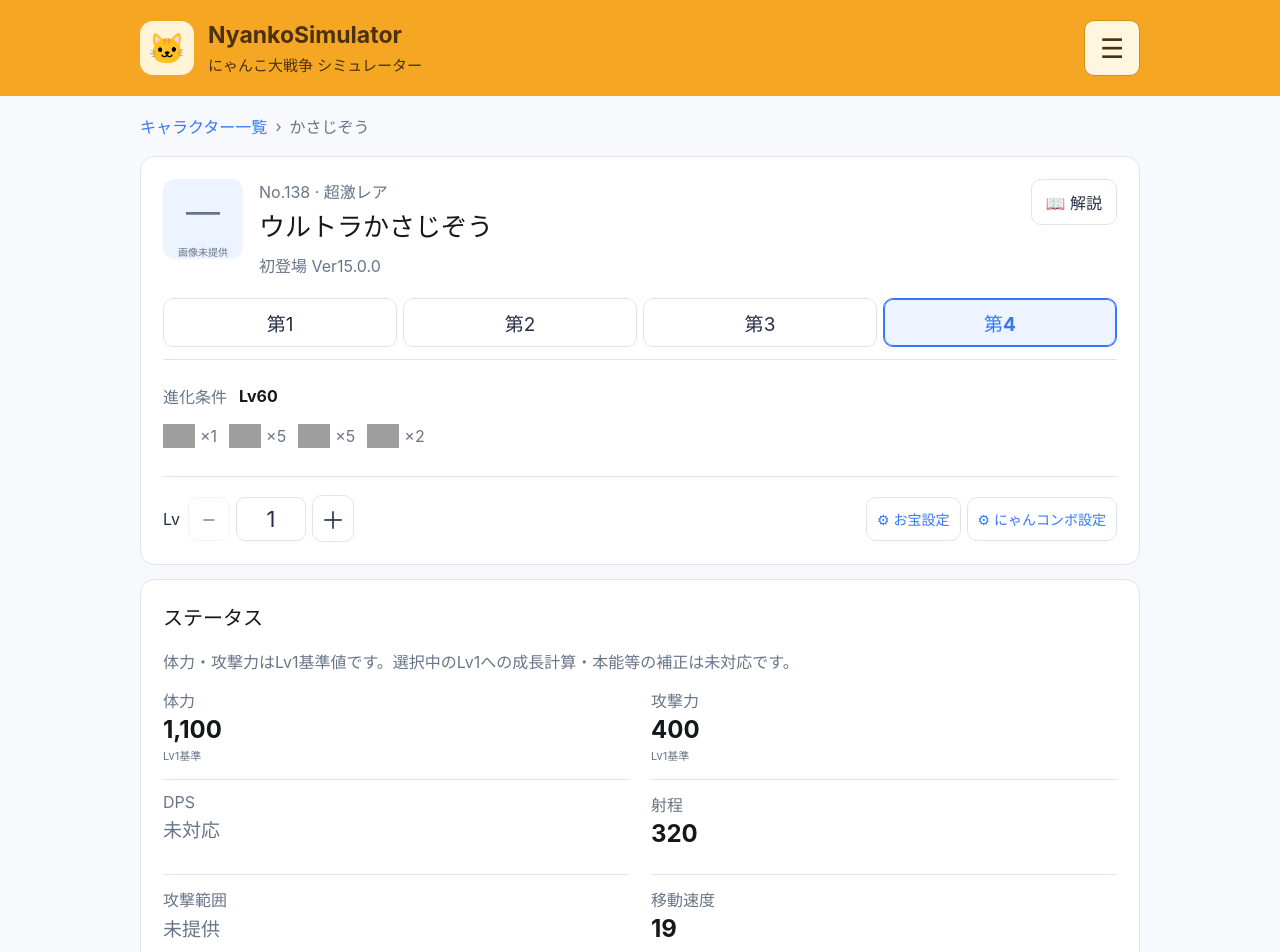
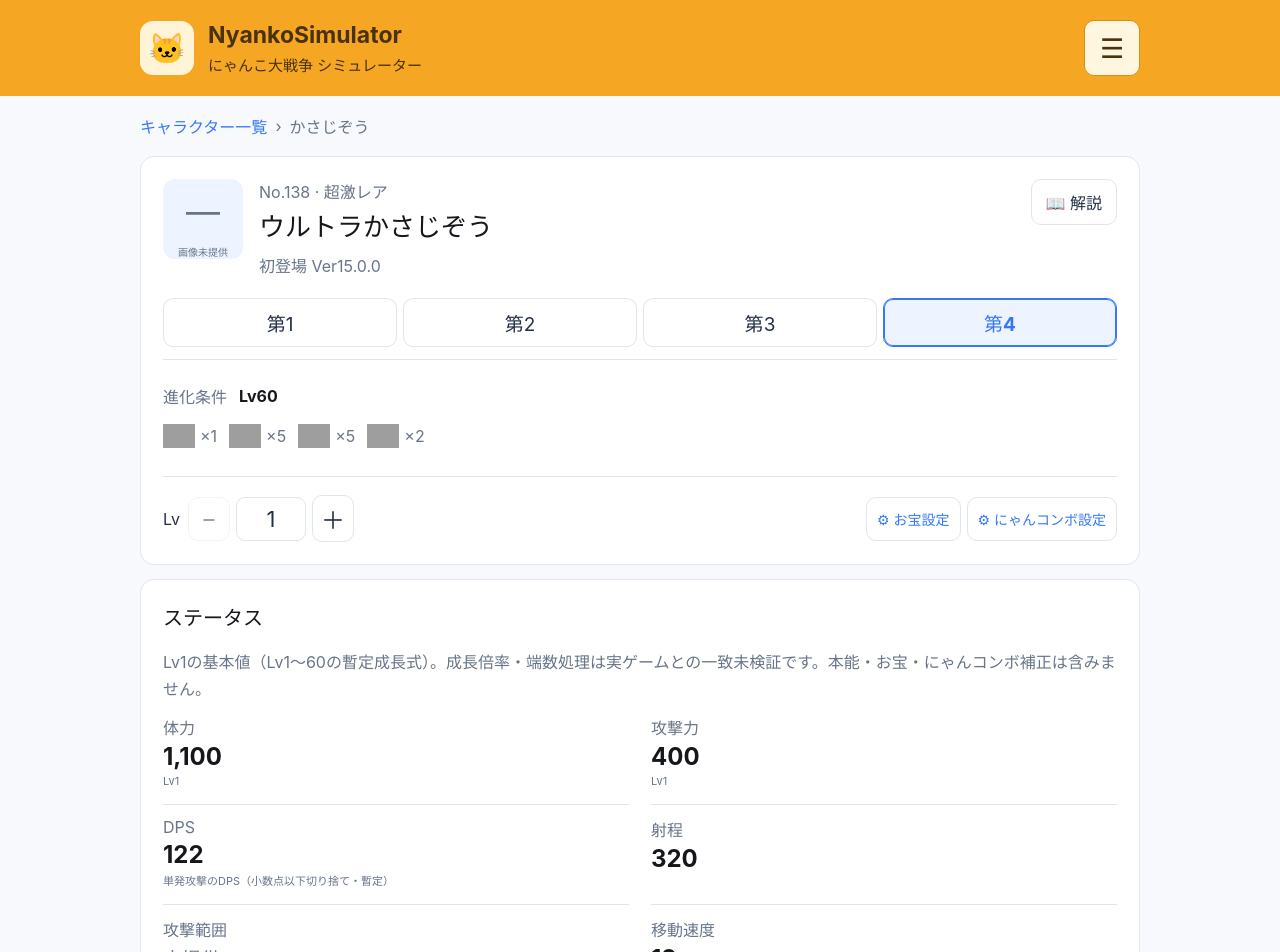
Before and after one commit to uns8002/BattleCatsSimulator, a React (Vite) app in the folder frontend/: page /characters/138 in a window 1280 px wide. Shown: the top 952 px of the page. Built offline with nearby package versions, Linux system fonts and the light colour scheme; grey boxes are pictures that could not be loaded.

Commit message:
レベルごとの計算式を追加

```diff
--- a/frontend/src/features/characters/components/CharacterLevelControl.tsx
+++ b/frontend/src/features/characters/components/CharacterLevelControl.tsx
@@ -1,6 +1,7 @@
 import { useEffect, useState } from 'react';
 import { Link } from 'react-router-dom';
 import { validLevel } from '../model/state';
+import { MAX_BASIC_LEVEL } from '../model/baseStats';
 export function CharacterLevelControl({
   level,
   onChange,
@@ -31,7 +32,17 @@ export function CharacterLevelControl({
           aria-label="キャラクターレベル"
           inputMode="numeric"
           value={input}
-          onChange={(e) => setInput(e.target.value)}
+          onChange={(e) => {
+            const value = e.target.value;
+            const parsed = Number(value);
+            if (value.trim() && Number.isSafeInteger(parsed) && parsed >= 1) {
+              const next = validLevel(value, level);
+              setInput(String(next));
+              onChange(next);
+            } else {
+              setInput(value);
+            }
+          }}
           onBlur={commit}
           onKeyDown={(e) => {
             if (e.key === 'Enter') {
@@ -42,7 +53,7 @@ export function CharacterLevelControl({
         />
         <button
           aria-label="レベルを上げる"
-          disabled={level >= Number.MAX_SAFE_INTEGER}
+          disabled={level >= MAX_BASIC_LEVEL}
           onClick={() => onChange(level + 1)}
         >
           ＋
--- a/frontend/src/features/characters/components/CharacterStats.tsx
+++ b/frontend/src/features/characters/components/CharacterStats.tsx
@@ -2,19 +2,27 @@ import type { CharacterFormDto as Form } from '../api/characterDto';
 import { statValues } from '../model/characterDisplay';
 import { statLabels } from './statLabels';
 export function CharacterStats({ form, level }: { form: Form; level: number }) {
-  const values = statValues(form);
+  const values = statValues(form, level);
   return (
     <section className="card">
       <h2>ステータス</h2>
       <p className="muted">
-        体力・攻撃力はLv1基準値です。選択中のLv{level}への成長計算・本能等の補正は未対応です。
+        Lv{level}
+        の基本値（Lv1〜60の暫定成長式）。成長倍率・端数処理は実ゲームとの一致未検証です。本能・お宝・にゃんコンボ補正は含みません。
       </p>
       <div className="stats-grid">
         {statLabels.map((label, i) => (
           <div className="stat" key={label} data-testid={'stat-' + i}>
             <span>{label}</span>
             <strong className={values[i].startsWith('未') ? 'unconfirmed' : ''}>{values[i]}</strong>
-            {i < 2 && <small>Lv1基準</small>}
+            {i < 2 && <small>Lv{level}</small>}
+            {i === 2 && (
+              <small>
+                {values[i] === '未対応'
+                  ? '攻撃内訳未提供・単純計算対象外、または計算値不足'
+                  : '単発攻撃のDPS（小数点以下切り捨て・暫定）'}
+              </small>
+            )}
           </div>
         ))}
       </div>
--- /dev/null
+++ b/frontend/src/features/characters/model/baseStats.ts
@@ -0,0 +1,22 @@
+import type { CharacterFormDto } from '../api/characterDto';
+import { calculateSimpleDps } from './dps';
+
+export const MAX_BASIC_LEVEL = 60;
+
+// 暫定成長式。将来のキャラクター別成長テーブルはここを置き換える。
+// 本能・お宝・コンボの補正はこの関数に含めない。
+export function calculateBaseStats(
+  form: CharacterFormDto,
+  level: number,
+  simpleDpsSupported: boolean,
+) {
+  const supported = Number.isInteger(level) && level >= 1 && level <= MAX_BASIC_LEVEL;
+  const grow = (base: number | null) =>
+    !supported || base === null ? null : (base * (level + 4)) / 5;
+  const hp = grow(form.hp);
+  const attackPower = grow(form.attack_power);
+  const dps = simpleDpsSupported
+    ? calculateSimpleDps(attackPower, form.attack_frequency_frames)
+    : null;
+  return { hp, attackPower, dps, supported };
+}
--- a/frontend/src/features/characters/model/characterDisplay.ts
+++ b/frontend/src/features/characters/model/characterDisplay.ts
@@ -1,16 +1,23 @@
 import type { CharacterFormDto, TalentDto } from '../api/characterDto';
 import { framesLabel } from './state';
+import { calculateBaseStats } from './baseStats';
+import { supportsSimpleDps } from './dps';
 
 const numberLabel = (value: number | null) =>
   value === null ? '未提供' : value.toLocaleString('ja-JP');
 const timeLabel = (value: number | null) => (value === null ? '未提供' : framesLabel(value));
 
-// 選択レベルや本能を基礎値へ掛けない。正式な計算処理は後続工程。
-export function statValues(form: CharacterFormDto): string[] {
+// JSONの基準値は変更せず、計算結果だけを表示に使用する。
+export function statValues(
+  form: CharacterFormDto,
+  level = 1,
+  simpleDpsSupported = supportsSimpleDps(form.form_id),
+): string[] {
+  const stats = calculateBaseStats(form, level, simpleDpsSupported);
   return [
-    numberLabel(form.hp),
-    numberLabel(form.attack_power),
-    '未対応',
+    stats.supported ? numberLabel(stats.hp) : '未対応',
+    stats.supported ? numberLabel(stats.attackPower) : '未対応',
+    stats.dps === null ? '未対応' : numberLabel(stats.dps),
     numberLabel(form.attack_range),
     '未提供',
     numberLabel(form.movement_speed),
--- /dev/null
+++ b/frontend/src/features/characters/model/dps.ts
@@ -0,0 +1,23 @@
+// ユーザー確認済み：かさじぞうの第1・第2・第4形態は単発攻撃。
+// 第3形態（form_id: 395）は3連続攻撃で内訳未提供のため対象外。
+// 将来、攻撃構成がJSONに追加されたら、この判定をレスポンス参照に置き換える。
+export function supportsSimpleDps(formId: number): boolean {
+  return [393, 394, 396].includes(formId);
+}
+
+export function calculateSimpleDps(
+  attackPower: number | null,
+  frequencyFrames: number | null,
+): number | null {
+  if (
+    attackPower === null ||
+    frequencyFrames === null ||
+    !Number.isFinite(attackPower) ||
+    !Number.isFinite(frequencyFrames) ||
+    frequencyFrames <= 0
+  ) {
+    return null;
+  }
+  // 整数表示は暫定的に切り捨て。実ゲームの端数処理との一致は未検証。
+  return Math.floor((attackPower * 30) / frequencyFrames);
+}
--- a/frontend/src/features/characters/model/state.ts
+++ b/frontend/src/features/characters/model/state.ts
@@ -1,11 +1,14 @@
+import { MAX_BASIC_LEVEL } from './baseStats';
 export function validLevel(value: string, fallback: number): number {
   const parsed = Number(value);
-  return value.trim() && Number.isSafeInteger(parsed) && parsed >= 1 ? parsed : fallback;
+  return value.trim() && Number.isSafeInteger(parsed) && parsed >= 1
+    ? Math.min(parsed, MAX_BASIC_LEVEL)
+    : fallback;
 }
 export function framesLabel(frames: number): string {
   return `${frames}F (${(frames / 30).toFixed(2)}秒)`;
 }
-// データ供給後はこの入力を計算サービスへ渡す。現段階では成長率・補正仕様が未確定なので計算しない。
+// データ供給後はこの入力を計算サービスへ渡す。基本レベル計算と本能等の補正を分離して扱う。
 export interface CharacterSettings {
   level: number;
   talents: Record<string, number>;
--- a/frontend/src/features/characters/pages/CharacterDetailPage.tsx
+++ b/frontend/src/features/characters/pages/CharacterDetailPage.tsx
@@ -68,7 +68,7 @@ export function CharacterDetailPage({
       <CharacterCombos />
       <CharacterGachas />
       <p className="data-note">
-        ※提供JSONの値を表示しています。体力・攻撃力はLv1基準です。成長・補正計算、DPSは未対応です。
+        ※体力・攻撃力は提供JSONのLv1基準値から暫定計算しています。Lv61以上・本能等の補正は未対応です。
       </p>
       <dialog
         ref={dialog}
```
Also changed, not shown: 2 other files (tests, documents, lock files or other folders).
